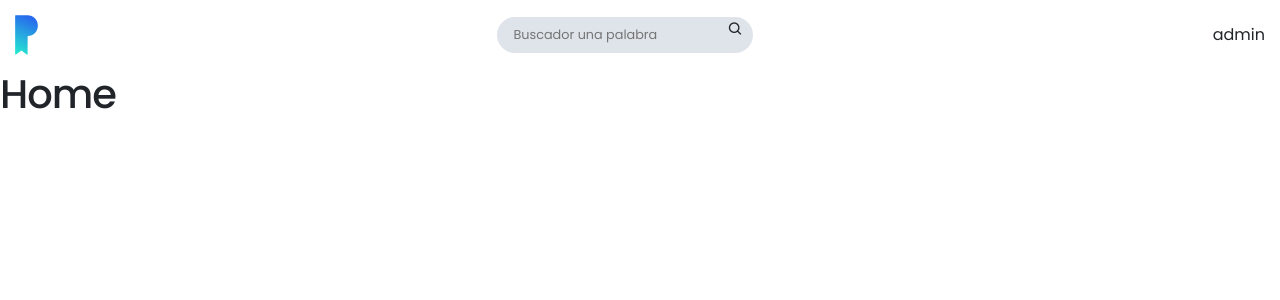
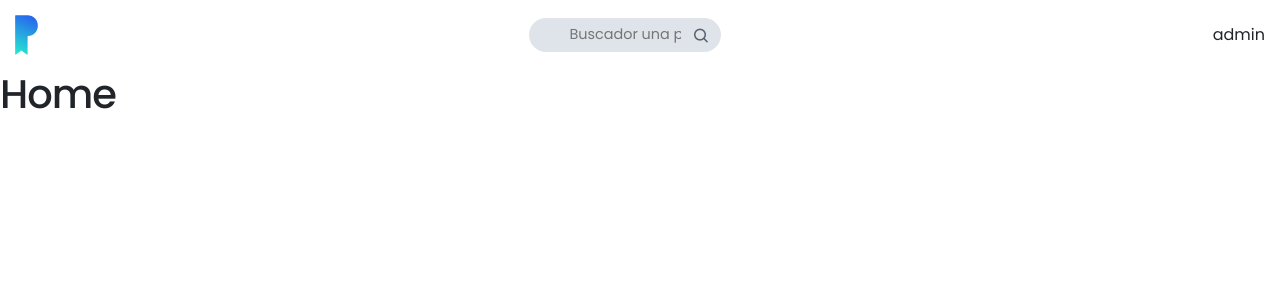
Before and after one commit to VirginiaCreativa/pinimark, a React app in the folder client/: page / in a window 1280 px wide. Shown: the top 300 px of the page. Built offline with nearby package versions, Linux system fonts and the light colour scheme.

Commit message:
Implementa Header part 6

```diff
--- a/client/src/components/Search/Search.jsx
+++ b/client/src/components/Search/Search.jsx
@@ -4,16 +4,27 @@ import Variables from '../../styles/VariableStyled';
 
 const SearchStyled = styled.div`
   position: relative;
+`;
+
+const Button = styled.button`
+  position: absolute;
+  top: 8px;
+  right: 5px;
+  background-color: transparent;
+  border: 0;
   .bx {
-    position: absolute;
-    top: 4px;
-    right: 10px;
+    color: ${Variables.grey3};
+    font-size: 18px;
+    &:hover {
+      color: ${Variables.blue1};
+    }
   }
 `;
 const InputStyled = styled.input`
-  width: 20vw;
-  padding: 8px 16px;
-  font-size: 0.8rem;
+  width: 15vw;
+  padding: 6px 40px 6px 40px;
+  font-size: 0.9rem;
+  text-align: center;
   background-color: ${Variables.grey0};
   border: 0;
   border-radius: 100px;
@@ -22,7 +33,9 @@ const InputStyled = styled.input`
 const Search = () => {
   return (
     <SearchStyled>
-      <i class="bx bx-search"></i>
+      <Button>
+        <i class="bx bx-search"></i>
+      </Button>
       <InputStyled
         type="text"
         name="search"
```
